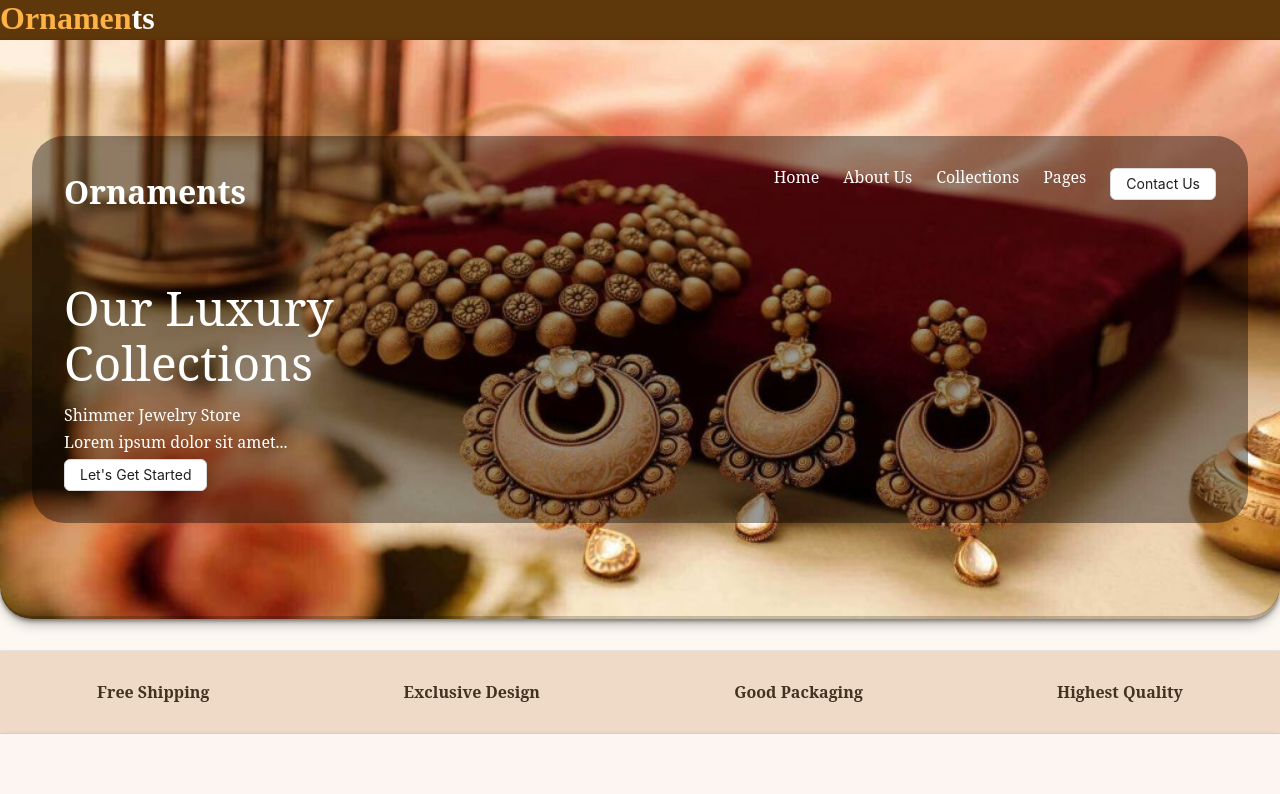
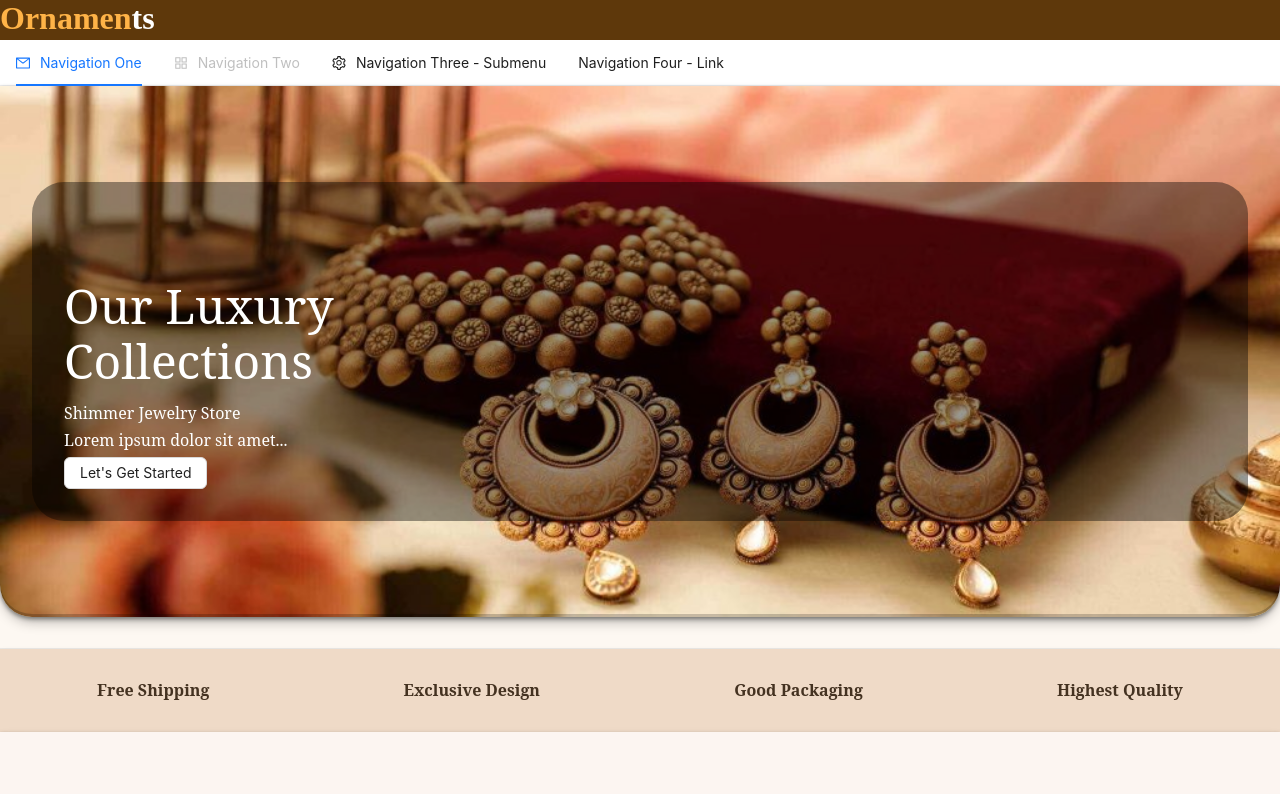
Before and after one commit to PreetiVerma-21/jewellery_webapp, a React (Create React App) app: page / in a window 1280 px wide. Shown: the top 794 px of the page. Built offline with nearby package versions, Linux system fonts and the light colour scheme.

Commit message:
adding navbar to NonAuthLayout

```diff
--- a/src/component/Home.jsx
+++ b/src/component/Home.jsx
@@ -11,14 +11,14 @@ const Home =()=> {
       <header className="hero-section">
         <div className="overlay">
           <nav className="navbar">
-            <div className="logo">Ornaments</div>
-            <ul className="nav-links">
+            {/* <div className="logo">Ornaments</div> */}
+            {/* <ul className="nav-links">
               <li >Home</li>
               <li onClick={()=>navigate("/about")}>About Us</li>
               <li>Collections</li>
               <li>Pages</li>
               <li><Button>Contact Us</Button></li>
-            </ul>
+            </ul> */}
           </nav>
           <div className="hero-content">
             <h1>Our Luxury Collections</h1>
--- /dev/null
+++ b/src/component/NonAuthMenu.jsx
@@ -0,0 +1,56 @@
+import React, { useState } from 'react';
+import { AppstoreOutlined, MailOutlined, SettingOutlined } from '@ant-design/icons';
+import { Menu } from 'antd';
+const items = [
+  {
+    label: 'Navigation One',
+    key: 'mail',
+    icon: <MailOutlined />,
+  },
+  {
+    label: 'Navigation Two',
+    key: 'app',
+    icon: <AppstoreOutlined />,
+    disabled: true,
+  },
+  {
+    label: 'Navigation Three - Submenu',
+    key: 'SubMenu',
+    icon: <SettingOutlined />,
+    children: [
+      {
+        type: 'group',
+        label: 'Item 1',
+        children: [
+          { label: 'Option 1', key: 'setting:1' },
+          { label: 'Option 2', key: 'setting:2' },
+        ],
+      },
+      {
+        type: 'group',
+        label: 'Item 2',
+        children: [
+          { label: 'Option 3', key: 'setting:3' },
+          { label: 'Option 4', key: 'setting:4' },
+        ],
+      },
+    ],
+  },
+  {
+    key: 'alipay',
+    label: (
+      <a href="https://ant.design" target="_blank" rel="noopener noreferrer">
+        Navigation Four - Link
+      </a>
+    ),
+  },
+];
+const NonAuthMenu = () => {
+  const [current, setCurrent] = useState('mail');
+  const onClick = e => {
+    console.log('click ', e);
+    setCurrent(e.key);
+  };
+  return <Menu onClick={onClick} selectedKeys={[current]} mode="horizontal" items={items} />;
+};
+export default NonAuthMenu;
--- a/src/layout/NonAuthLayout.jsx
+++ b/src/layout/NonAuthLayout.jsx
@@ -2,11 +2,13 @@ import React from 'react'
 import Header from './Header'
 import { Outlet } from 'react-router-dom'
 import Footer from './Footer'
+import NonAuthMenu from '../component/NonAuthMenu'
 
 const NonAuthLayout = () => {
   return (
     <>
     <Header/>
+    <NonAuthMenu/>
     <main>
         <Outlet/>
     </main>
```
